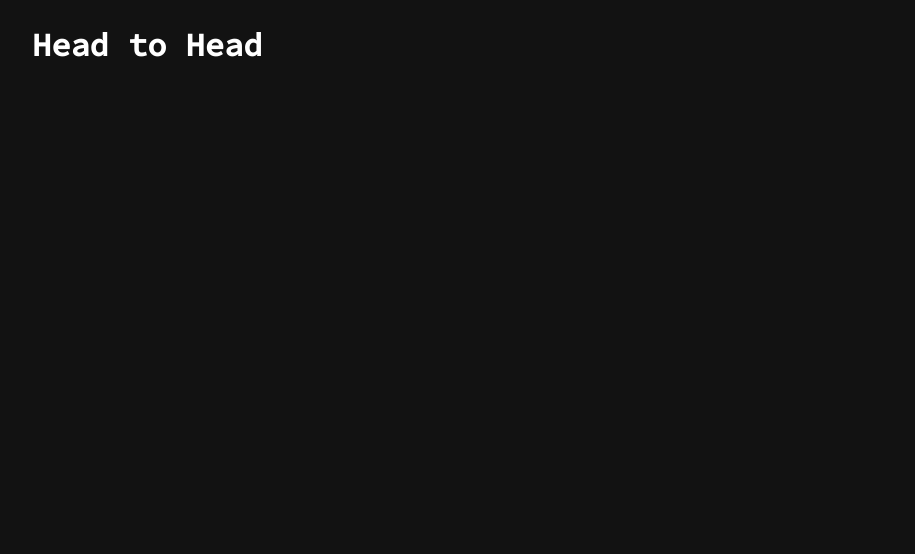
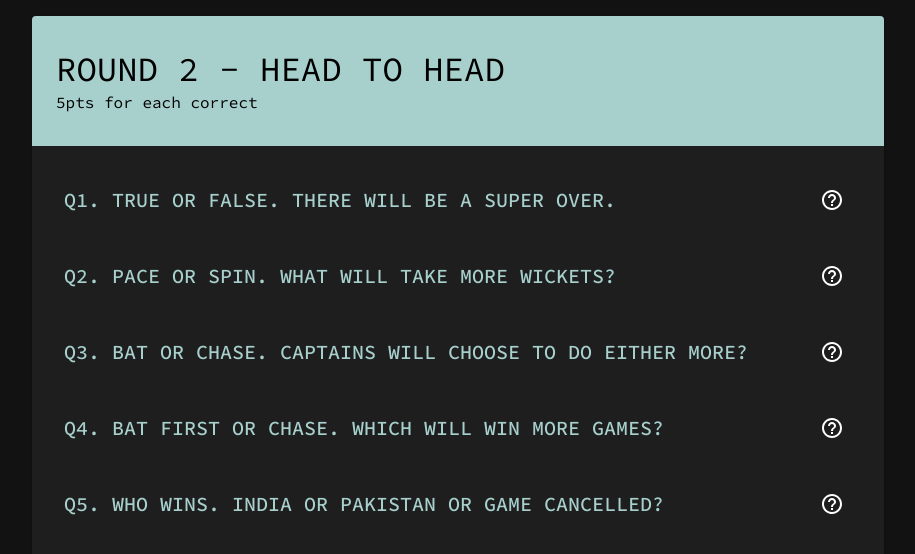
Before and after one commit to mdnrosen/sillyWC23, a React (Vite) app: page /headtohead in a window 1280 px wide. Shown: the top 554 px of the page, without its empty margins (182-1097 px from the left). Built offline with nearby package versions, Linux system fonts and the light colour scheme.

Commit message:
Templated out QuestionTitle components, added RoundTitle component.

```diff
--- a/src/pages/HeadToHeadRound.jsx
+++ b/src/pages/HeadToHeadRound.jsx
@@ -1,11 +1,65 @@
 import React from 'react'
 
+import { Box, Card, CardContent, FormControl, Grid } from '@mui/material'
+
+import { RoundTitle } from '../components/RoundTitle'
+import { QuestionTitle } from '../components/QuestionTitle'
+
 export const HeadToHeadRound = () => {
-  return (
-    <>
-        <h1>Head to Head</h1>
-    </>
-  )
+    return (
+        <>
+            <Card sx={{ my: 2 }}>
+
+                <RoundTitle num="2" name="Head to Head" marking="5pts for each correct" />
+                <CardContent>
+                    <Box component="form">
+                        <Grid container spacing={2}>
+
+                            <Grid item xs={12}>
+                                <FormControl fullWidth>
+
+                                    <QuestionTitle
+                                        title="True or false. There will be a super over."
+                                        num="1"
+                                        question=""
+                                        hint=""
+                                    />
+
+                                    <QuestionTitle
+                                        title="Pace or spin. What will take more wickets?"
+                                        num="2"
+                                        question=""
+                                        hint=""
+                                    />
+
+                                    <QuestionTitle
+                                        title="Bat or chase. Captains will choose to do either more?"
+                                        num="3"
+                                        question=""
+                                        hint=""
+                                    />
+
+                                    <QuestionTitle
+                                        title="Bat first or chase. Which will win more games?"
+                                        num="4"
+                                        question=""
+                                        hint=""
+                                    />
+
+                                    <QuestionTitle
+                                        title="Who wins. India or Pakistan or Game cancelled?"
+                                        num="5"
+                                        question=""
+                                        hint=""
+                                    />
+                                </FormControl>
+                            </Grid>
+                        </Grid>
+                    </Box>
+                </CardContent>
+            </Card>
+        </>
+    )
 }
 
 /*
@@ -16,7 +70,7 @@
 Pace or spin. What will take more wickets?
 Bat or chase. Captains will choose to do either more?
 Bat first or chase. Which will win more games?
-Who wins. India or Pakistan or Game cancelled
+Who wins. India or Pakistan or Game cancelled?
 
 Consider using radio buttons or an even more preferable alternative like:
 -> https://mui.com/material-ui/react-toggle-button/
```
